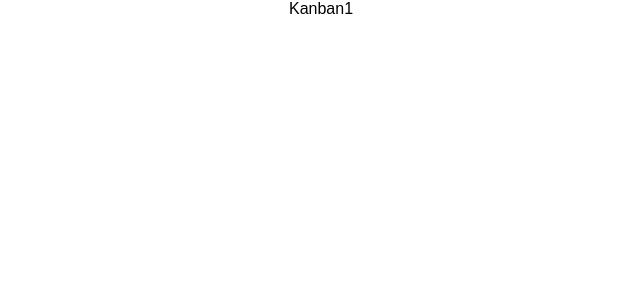
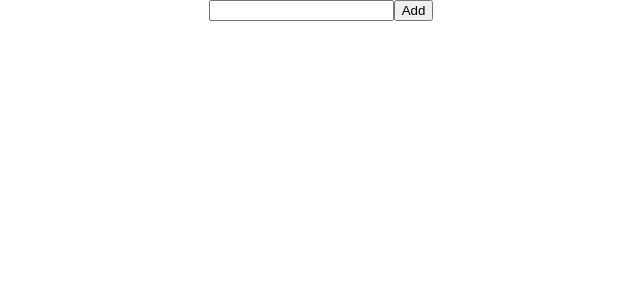
Before and after one commit to thameera/kanban1, a React (Create React App) app: page / in a window 1280 px wide. Shown: the top 300 px of the page, without its empty margins (319-959 px from the left). Built offline with nearby package versions, Linux system fonts and the light colour scheme.

Commit message:
AddCard container; wire up redux

```diff
--- a/package.json
+++ b/package.json
@@ -6,7 +6,8 @@
     "react": "^15.4.2",
     "react-dom": "^15.4.2",
     "react-redux": "^5.0.3",
-    "redux": "^3.6.0"
+    "redux": "^3.6.0",
+    "uuid": "^3.0.1"
   },
   "devDependencies": {
     "react-scripts": "0.9.5"
--- /dev/null
+++ b/src/actions/index.js
@@ -0,0 +1,4 @@
+export const addCard = (label) => ({
+  type: 'ADD_CARD',
+  label: label
+})
--- a/src/components/App.js
+++ b/src/components/App.js
@@ -1,11 +1,12 @@
 import React, { Component } from 'react';
+import AddCard from '../containers/AddCard';
 import './App.css';
 
 class App extends Component {
   render() {
     return (
       <div className="App">
-        Kanban1
+        <AddCard />
       </div>
     );
   }
--- /dev/null
+++ b/src/containers/AddCard.js
@@ -0,0 +1,29 @@
+import React from 'react';
+import { connect } from 'react-redux';
+import { addCard } from '../actions';
+
+let AddCard = ({ dispatch }) => {
+  let input
+
+  return (
+    <div>
+      <form onSubmit={e => {
+        e.preventDefault();
+        input.value = input.value.trim();
+        if (!input.value) {
+          return;
+        }
+        dispatch(addCard(input.value));
+        input.value = '';
+      }}>
+        <input ref={node => { input = node }} />
+        <button type="submit">
+          Add
+        </button>
+      </form>
+    </div>
+  );
+}
+AddCard = connect()(AddCard);
+
+export default AddCard;
--- a/src/index.js
+++ b/src/index.js
@@ -1,9 +1,16 @@
 import React from 'react';
 import ReactDOM from 'react-dom';
+import { createStore } from 'redux';
+import { Provider } from 'react-redux';
 import App from './components/App';
+import reducer from './reducers';
 import './index.css';
 
+const store = createStore(reducer, window.__REDUX_DEVTOOLS_EXTENSION__ && window.__REDUX_DEVTOOLS_EXTENSION__());
+
 ReactDOM.render(
-  <App />,
+  <Provider store={store}>
+    <App />
+  </Provider>,
   document.getElementById('root')
 );
--- /dev/null
+++ b/src/reducers/cards.js
@@ -0,0 +1,28 @@
+import { v1 as uuidV1 } from 'uuid';
+
+const card = (state, action) => {
+  switch (action.type) {
+    case 'ADD_CARD':
+      return {
+        id: uuidV1(),
+        label: action.label,
+        column: 0
+      };
+    default:
+      return state;
+  }
+}
+
+const cards = (state = [], action) => {
+  switch(action.type) {
+    case 'ADD_CARD':
+      return [
+        ...state,
+        card(undefined, action)
+      ];
+    default:
+      return state;
+  }
+}
+
+export default cards;
--- /dev/null
+++ b/src/reducers/index.js
@@ -0,0 +1,8 @@
+import { combineReducers } from 'redux';
+import cards from './cards';
+
+const kanbanApp = combineReducers({
+  cards
+});
+
+export default kanbanApp;
```
Also changed, not shown: 1 other file (tests, documents, lock files or other folders).
